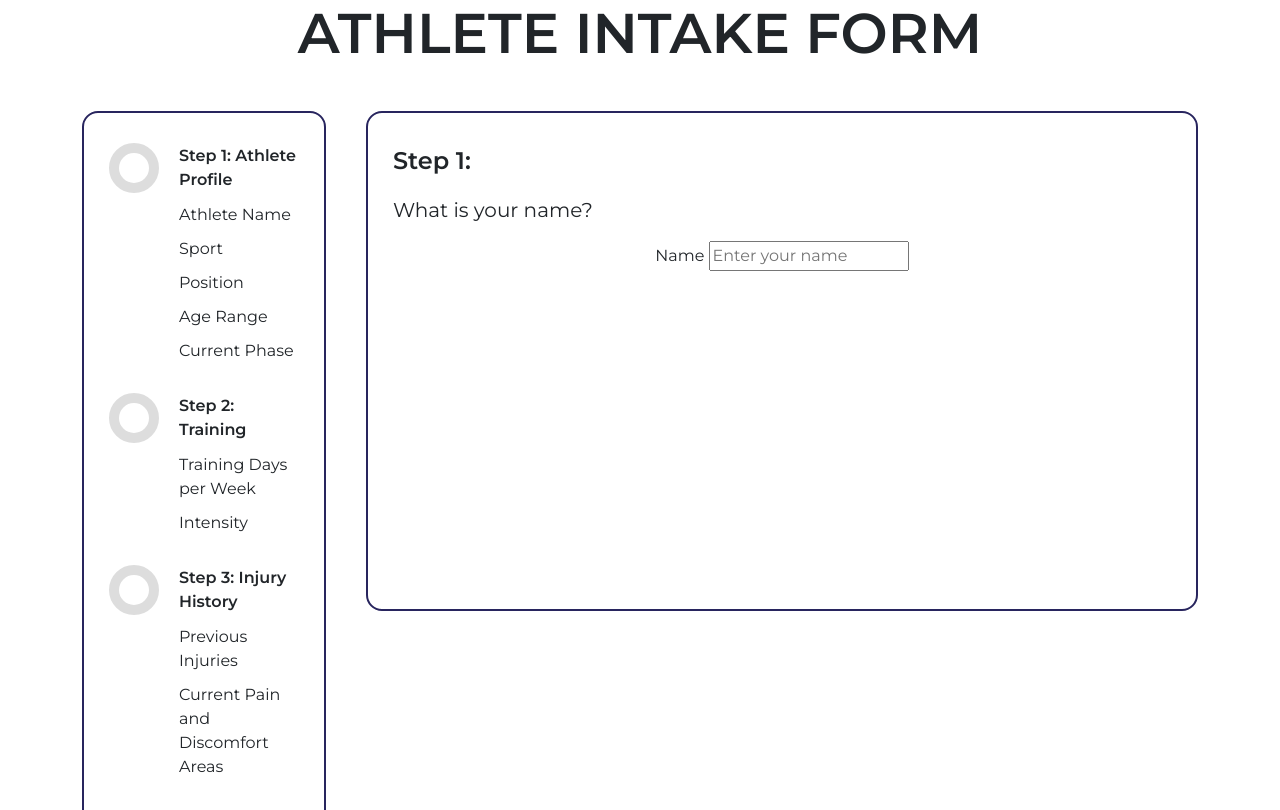
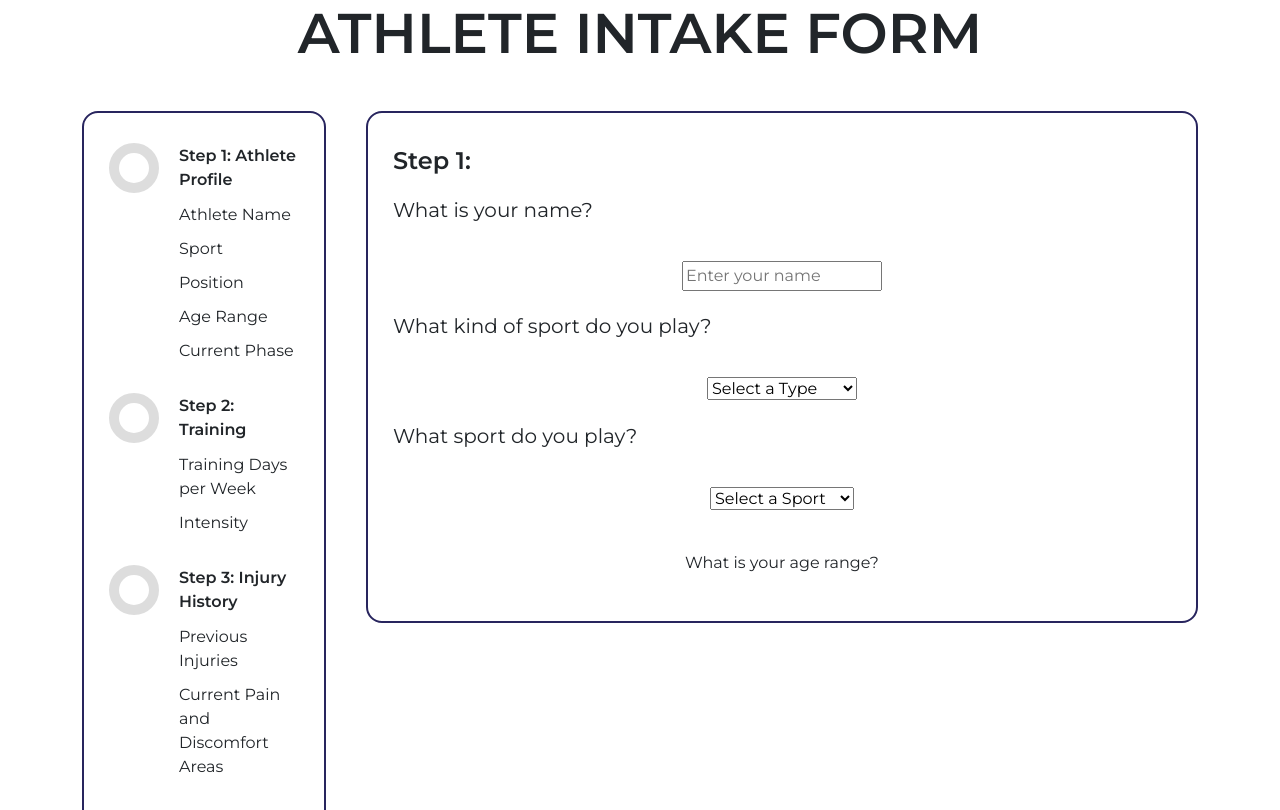
Before and after one commit to tiffneyjo/athleteIQ, a Flask app: page /tracker in a window 1280 px wide. Shown: the part 965-1775 px from the top of the page. Run offline with Flask 3, Linux system fonts and the light colour scheme.

Commit message:
added form frontend using javascript

```diff
--- /dev/null
+++ b/static/script.js
@@ -0,0 +1,95 @@
+const sportSelect = document.getElementById("sport")
+const roleContainer= document.getElementById("role_container")
+
+if (sportSelect && roleContainer){
+    sportSelect.addEventListener("change", function(){
+        const sport= this.value;
+
+        if (sport ==="soccer"){
+            roleContainer.innerHTML=`
+                <p class="intake_text">What is your position?</p>
+                <select id="role" name="role">
+                    <option value="">Select a Position</option>
+                    <option value="goalkeeper">Goalkeeper</option>
+                    <option value="defender">Defender</option>
+                    <option value="midfielder">Midfielder</option>
+                    <option value="forward">Forward</option>
+                </select>
+            `;
+        }
+        else if (sport=== "basketball"){
+            roleContainer.innerHTML=`
+                <p class="intake_text">What is your position?</p>
+                <select id="role" name="role">
+                    <option value="">Select a Position</option>
+                    <option value="guard">Guard</option>
+                    <option value="forward">Forward</option>
+                    <option value="center">Center</option>
+                </select>
+            `;
+        }
+        else if (sport ==="volleyball"){
+            roleContainer.innerHTML=`
+                <p class="intake_text">What is your position?</p>
+                <select id="role" name="role">
+                    <option value="">Select a Position</option>
+                    <option value="setter">Setter</option>
+                    <option value="libero">Libero</option>
+                    <option value="outside">Outside</option>
+                    <option value="middle">Middle Blocker</option>
+                    <option value="opposite">Opposite</option>
+                </select>
+            `;
+        }
+        else if (sport === "track"){
+            roleContainer.innerHTML=`
+                <p class="intake_text">What is your event?</p>
+                <input type="text" id="role" name="role" placeholder="e.g. 100m, Long Jump, 800m">
+            `;
+
+        }
+        else if (sport=== "wrestling"){
+            roleContainer.innerHTML=`
+                <p class="intake_text">What is your style or weight class?</p>
+                <input type="text" id="role" name="role" placeholder="e.g. Freestyle, 72 kg">
+            `;
+        }
+        else if (sport === "swimming"){
+            roleContainer.innerHTML=`
+                <p class="intake_text"> What is your primary event or stroke?</p>
+                <input type="text" id="role" name="role" placeholder="e.g. Freestyle, Butterfly, 100m Backstroke">
+            `;
+        }
+        else if (sport === "tennis"){
+            roleContainer.innerHTML =`
+                <p class="intake_text">What is your role?</p>
+                <select id="role" name="role">
+                    <option value="">Select One</option>
+                    <option value="singles">Singles</option>
+                    <option value="doubles">Doubles</option>
+                </select>
+            `;
+        }
+        else if (sport ==="badminton"){
+            roleContainer.innerHTML =`
+                <p class="intake_text">What is your role?</p>
+                <select id="role" name="role">
+                    <option value="">Select One</option>
+                    <option value="singles">Singles</option>
+                    <option value="doubles">Doubles</option>
+                </select>
+            `;
+        }
+        else if (sport === "other"){
+            roleContainer.innerHTML=`
+                <p class="intake_text">What is your position, event, or competitive role?</p>
+                <input type="text" id="role" name="role" placeholder="Enter your role">
+            `;
+        }
+        else {
+            roleContainer.innerHTML="";
+        }
+
+
+    });
+}
--- a/static/styles.css
+++ b/static/styles.css
@@ -170,6 +170,7 @@
 .intake_text{
     text-align: left;
     font-size: 20px;
+    padding-bottom: 20px;
 }
 
 .intake_header{
@@ -213,3 +214,7 @@
 .step_block{
     padding-bottom: 20px;
 }
+
+.form_group{
+    padding-bottom: 20px;
+}
--- a/templates/tracker.html
+++ b/templates/tracker.html
@@ -102,17 +102,58 @@
                 </div>
 
                 <div id="intake_form">
-                    <p class="intake_header"> Step 1:</p>
-                    <p class="intake_text">What is your name?</p>
-                    <label for="name">Name</label>
-                    <input type="text" id="name" name="name" placeholder="Enter your name">
+                    <div class="form_step" id="step1">
+                        <div class="form_group" id="question_name">
+                            <p class="intake_header"> Step 1:</p>
+                            <p class="intake_text">What is your name?</p>
+                            <input type="text" id="name" name="name" placeholder="Enter your name">
+                        </div>
+
+                        <div class="form_group" id="question_type">
+                            <p class="intake_text">What kind of sport do you play?</p>
+                            <select id="type" name="type">
+                                <option value="">Select a Type</option>
+                                <option value="team sport">Team Sport</option>
+                                <option value="individual sport">Individual Sport</option>
+                                <option value="combat sport">Combat Sport</option>
+                                <option value="other">Other</option>
+                            </select>
+                        </div>
+
+                        <div class="form_group" id="question_sport">
+                            <p class="intake_text">What sport do you play?</p>
+                            <select id="sport" name="sport">
+                                <option value="">Select a Sport</option>
+                                <option value="soccer">Soccer</option>
+                                <option value="basketball">Basketball</option>
+                                <option value="volleyball">Volleyball</option>
+                                <option value="wrestling">Wrestling</option>
+                                <option value="track">Track and Field</option>
+                                <option value="hockey">Hockey</option>
+                                <option value="football">Football</option>
+                                <option value="tennis">Tennis</option>
+                                <option value="badminton">Badminton</option>
+                                <option value="swimming">Swimming</option>
+                                <option value="other">Other</option>
+                            </select>
+                        </div>
+
+
+
+                        <div class="form_group" id="role_container"></div>
+
+                        <p>What is your age range?</p>
+
+
+                    </div>
 
                 </div>
 
             </div>
+
     </section>
 
-
+<script src="{{ url_for('static', filename='script.js') }}"></script>
 
 
 {% endblock %}
```
